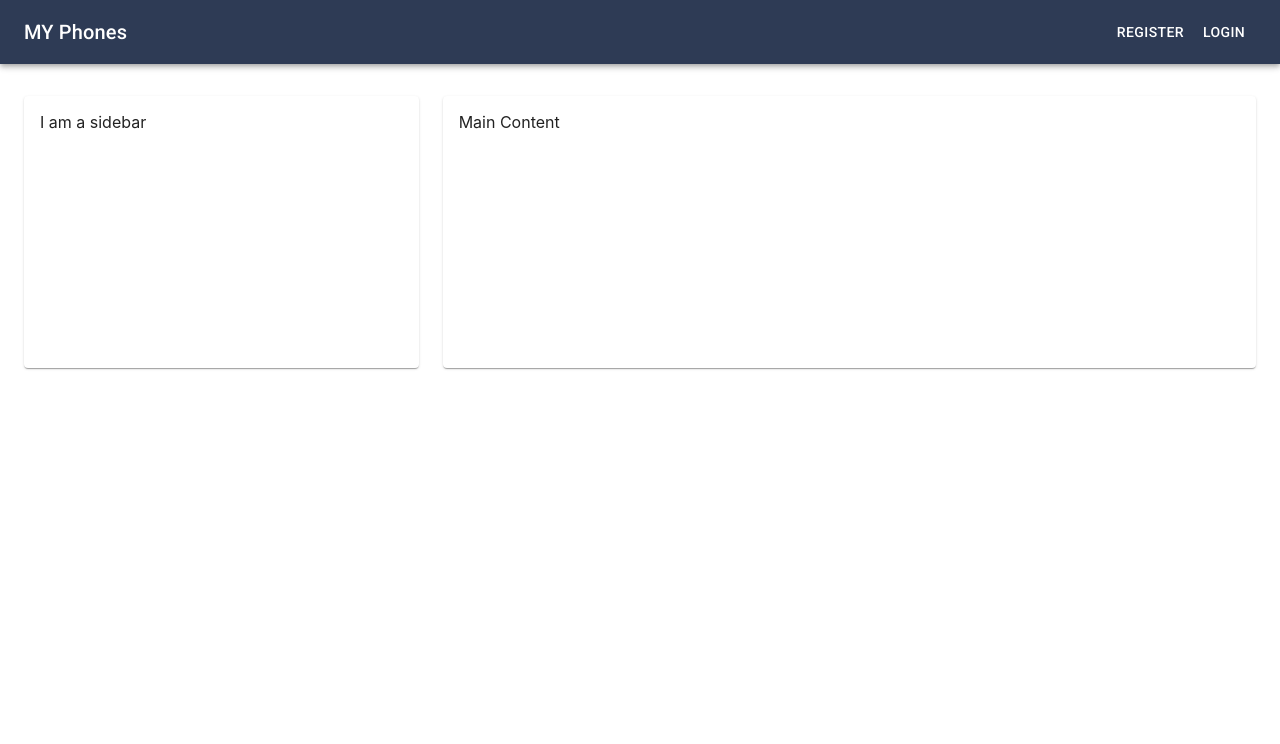
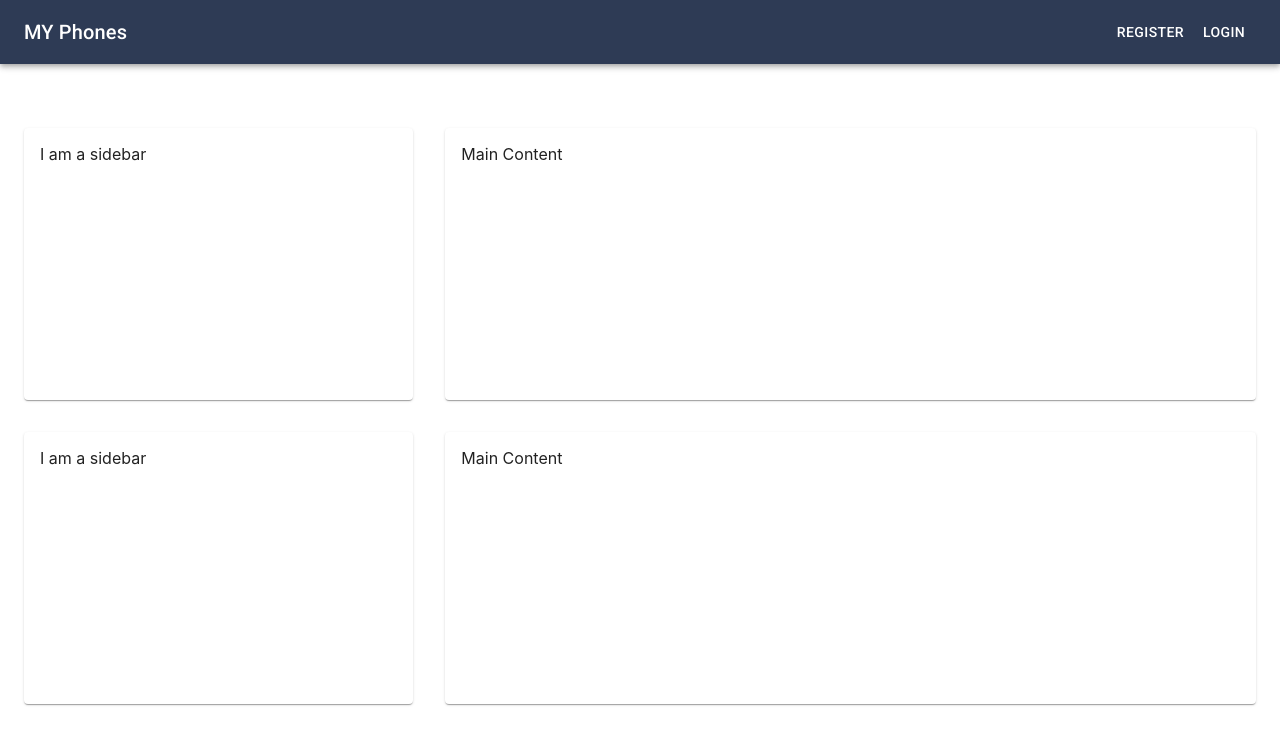
Before and after one commit to michaelyiu/ecommerce-client, a React (Create React App) app: page / in a window 1280 px wide. Shown: the top 744 px of the page. Built offline with nearby package versions, Linux system fonts and the light colour scheme; no server answers; the HTML template or start-up script is replaced by a standard one.

Commit message:
material ui grid system in place for landing page

```diff
--- a/src/components/layout/Landing.tsx
+++ b/src/components/layout/Landing.tsx
@@ -31,6 +31,10 @@ const useStyles = makeStyles(theme => ({
 	fixedHeight: {
 		height: 240,
 	},
+	item: {
+		flex: 1
+	}
+
 })
 )
 
@@ -41,24 +45,44 @@ const Landing: React.FC = () => {
 
 	return (
 		<main className={classes.content}>
-			<Container maxWidth="lg" className={classes.container}>
-				<Grid container spacing={3}>
+			<Container maxWidth="xl" className={classes.container}>
+
+
+				<Grid spacing={4} container className={classes.container}>
+					<Grid xs={'auto'} md={4} lg={4} item spacing={4}>
 						<Hidden smDown>
-						<Grid item xs={'auto'} md={4} lg={4}>
+							<Grid container direction="column" spacing={4}>
+								<Grid className={classes.item} item>
 									<Paper className={fixedHeightPaper}>
 										<SideBar />
 									</Paper>
 								</Grid>
-
+								<Grid className={classes.item} item>
+									<Paper className={fixedHeightPaper}>
+										<SideBar />
+									</Paper>
+								</Grid>
+							</Grid>
 						</Hidden>
+					</Grid>
 					<Grid item xs={12} md={8} lg={8}>
+						<Grid container spacing={4}>
+							<Grid item xs={12}>
+								<Paper className={fixedHeightPaper}>
+									<MainContent />
+								</Paper>
+							</Grid>
+							<Grid item xs={12}>
 								<Paper className={fixedHeightPaper}>
 									<MainContent />
 								</Paper>
 							</Grid>
 						</Grid>
+					</Grid>
+
+				</Grid>
 			</Container>
-		</main>
+		</main >
 	);
 };
 
```
Lines whose indentation alone changed are shown as unchanged.
